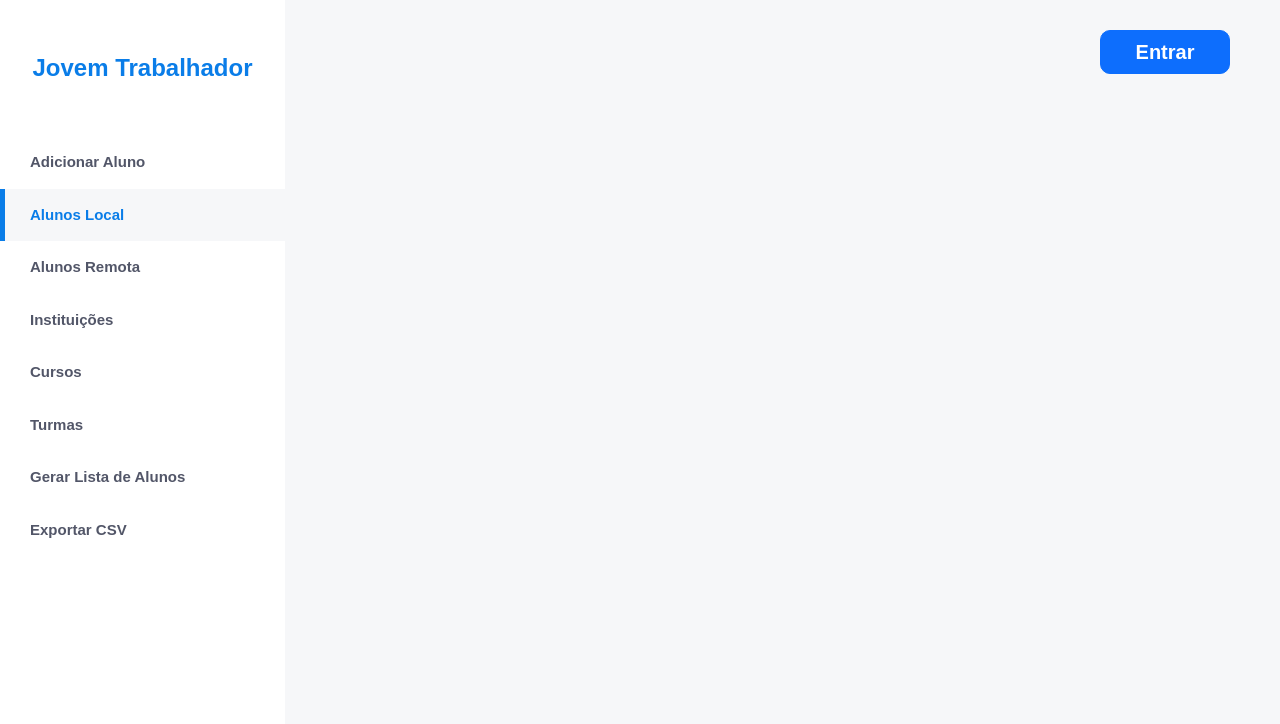
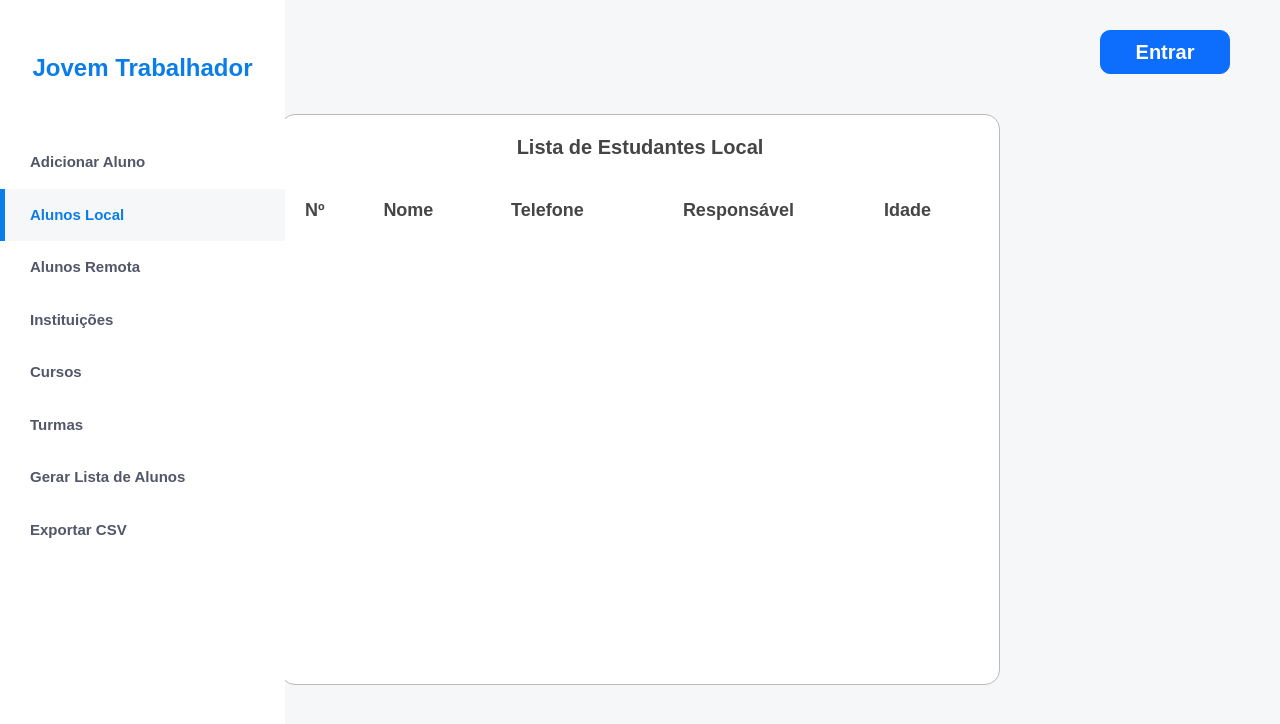
Before and after one commit to Kaua032/Jovem_Trabalhador_Front_End, a React (Vite) app: page /localStudents in a window 1280 px wide. Shown: the top 724 px of the page. Built offline with nearby package versions, Linux system fonts and the light colour scheme.

Commit message:
feat: "Added state and useEffect to ListLocalStudents component, implemented delete student functionality, and styled the list area and table"

```diff
--- a/src/pages/ListLocalStudents/ListLocalStudents.jsx
+++ b/src/pages/ListLocalStudents/ListLocalStudents.jsx
@@ -1,3 +1,4 @@
+import { useEffect, useState } from "react";
 import Header from "../../components/Header/Header";
 import Navbar from "../../components/Navbar/Navbar";
 import {
@@ -6,12 +7,78 @@ import {
 } from "./ListLocalStudentsStyled";
 
 export default function ListLocalStudents() {
+  const [infoLocalStudents, setInfoLocalStudents] = useState([]);
+
+  function handleDeleteStudent(index) {
+    const currentStudents = localStorage.getItem("students")
+      ? JSON.parse(localStorage.getItem("students"))
+      : [];
+
+    currentStudents.splice(index, 1);
+
+    localStorage.setItem("students", JSON.stringify(currentStudents));
+
+    setInfoLocalStudents(currentStudents);
+  }
+
+  function calculateAge(birthDate) {
+    const today = new Date();
+    const birthDateObj = new Date(birthDate);
+    let age = today.getFullYear() - birthDateObj.getFullYear();
+    const monthDifference = today.getMonth() - birthDateObj.getMonth();
+    if (
+      monthDifference < 0 ||
+      (monthDifference === 0 && today.getDate() < birthDateObj.getDate())
+    ) {
+      age--;
+    }
+    return age;
+  }
+
+  useEffect(() => {
+    setInfoLocalStudents(
+      localStorage.getItem("students")
+        ? JSON.parse(localStorage.getItem("students"))
+        : []
+    );
+  }, []);
   return (
     <MainLocalStudents>
       <Navbar p2={1} />
       <Header />
       <ListAreaLocalStudents>
-        <div id="listArea"></div>
+        <div id="listArea">
+          <h2>Lista de Estudantes Local</h2>
+          <table>
+            <thead>
+              <tr>
+                <th>Nº</th>
+                <th>Nome</th>
+                <th>Telefone</th>
+                <th>Responsável</th>
+                <th>Idade</th>
+                <th></th>
+              </tr>
+            </thead>
+            <tbody>
+              {infoLocalStudents.map((student, index) => (
+                <tr key={index}>
+                  <td>{index + 1}º</td>
+                  <td>{student.name}</td>
+                  <td>{student.phone}</td>
+                  <td>{student.responsible_name}</td>
+                  <td>{calculateAge(student.born_date)}</td>
+                  <td>
+                    <button
+                      className="deleteButton"
+                      onClick={() => handleDeleteStudent(index)}
+                    ></button>
+                  </td>
+                </tr>
+              ))}
+            </tbody>
+          </table>
+        </div>
       </ListAreaLocalStudents>
     </MainLocalStudents>
   );
--- a/src/pages/ListLocalStudents/ListLocalStudentsStyled.jsx
+++ b/src/pages/ListLocalStudents/ListLocalStudentsStyled.jsx
@@ -11,4 +11,50 @@ export const ListAreaLocalStudents = styled.div`
   flex-direction: column;
   align-items: center;
   gap: 30px;
+
+  #listArea {
+    width: 720px;
+    min-height: 571px;
+    display: flex;
+    flex-direction: column;
+    align-items: center;
+    gap: 20px;
+    background-color: white;
+    padding-top: 20px;
+    border-radius: 15px;
+    border: 1px solid #bababa;
+  }
+  div h2 {
+    font-size: 20px;
+    font-weight: bold;
+    color: #454545;
+  }
+  table {
+    width: 100%;
+  }
+  table thead {
+    font-size: 18px;
+    font-weight: bold;
+    color: #454545;
+  }
+  table {
+    text-align: center;
+  }
+  table tbody tr {
+    border-top: 1px solid #bababa;
+  }
+  table thead tr th,
+  table tbody tr td {
+    padding: 10px;
+  }
+
+  .deleteButton {
+    border: none;
+    width: 15px;
+    height: 16.67px;
+    background-image: url("./deleteIcon.png");
+    background-color: white;
+    background-size: cover;
+    background-repeat: no-repeat;
+  }
 `;
```
